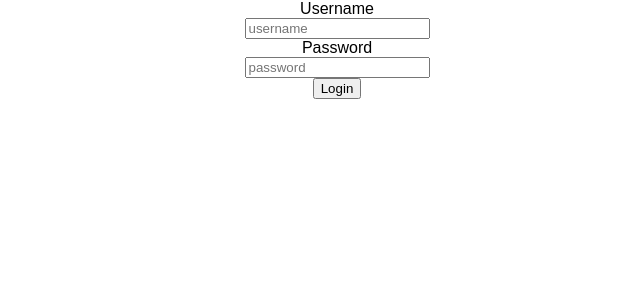
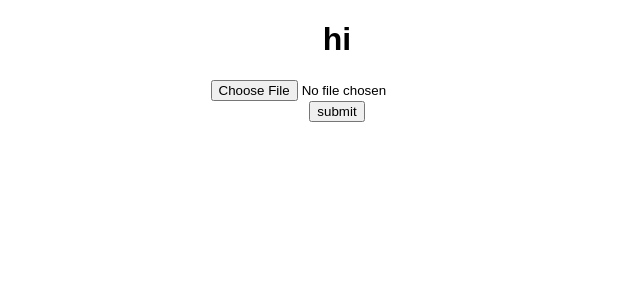
Before and after one commit to lnchapin/GradTracker-frontend, a React (Create React App) app: page /dashboard in a window 1280 px wide. Shown: the top 300 px of the page, without its empty margins (303-943 px from the left). Built offline with nearby package versions, Linux system fonts and the light colour scheme.

Commit message:
dashboard added

```diff
--- a/package.json
+++ b/package.json
@@ -8,6 +8,7 @@
     "react-dom": "^16.0.0",
     "react-file-input": "^0.2.5",
     "react-file-reader": "^1.1.3",
+    "react-router": "^4.2.0",
     "react-router-dom": "^4.2.2",
     "react-scripts": "1.0.14"
   },
--- a/src/App.js
+++ b/src/App.js
@@ -1,20 +1,23 @@
 import React, { Component } from 'react';
-import './App.css';
-import { HashRouter, Switch, Route } from "react-router-dom";
-
+import { BrowserRouter, Route, Switch } from "react-router-dom";
+import "./App.css";
 import Upload from './components/Upload';
-import Login from './components/Login'
+import Login from './components/Login';
+import Dashboard from './components/Dashboard';
 
 class App extends Component {
   render() {
-    return <div className="App">
-        <HashRouter>
+    return (
+      <div className="App">
+        <BrowserRouter>
           <Switch>
             <Route path="/" exact component={Login} />
-            <Route path="/upload_csv" exact component={Upload} />
+            <Route path="/upload" component={Upload} />
+            <Route path="/dashboard" component={Dashboard} />
           </Switch>
-        </HashRouter>
-      </div>;
+        </BrowserRouter>
+      </div>
+    )
   }
 }
 
--- a/src/components/CSVInput.js
+++ /dev/null
@@ -1,35 +0,0 @@
-import React from "react";
-// import ReactFileReader from 'react-file-reader';
-// import FileInput from "react-file-input";
-import Papa from "papaparse";
-
-
-class Upload extends React.Component {
-
-	handleFiles(e) {
-		const csvString = e.target.files[0];
-    console.log(csvString)
-    Papa.parse(csvString, {
-      header: true,
-      complete: function(results) {
-        console.log(results.data, 'papaparse')
-      }
-    })
-  }
-
-
-
-  render() {
-    return <div>
-        <input type="file" accept=".csv" className="csv-upload" onChange={e => this.handleFiles(e)} />
-        {/* <input
-          className="csv-input"
-          type="file"
-          accept=".csv"
-          onChange={(e) => this.handleFiles(e)}
-        /> */}
-      </div>;
-  }
-}
-
-export default Upload;
--- /dev/null
+++ b/src/components/Dashboard.js
@@ -0,0 +1,34 @@
+import React from 'react';
+import Upload from "./Upload";
+
+function AddClass() {
+	return(
+		<div>
+				<Upload />
+		</div>
+	)
+}
+
+function ViewClass() {
+  return (
+		<div>
+			<ul>
+				<li>Loop over data here</li>
+			</ul>
+		</div>
+	)
+}
+
+class Dashboard extends React.Component{
+	render() {
+		return(
+			<div>
+				<h1>hi</h1>
+				<AddClass />
+				{/* <ViewClass /> */}
+			</div>
+		)
+	}
+}
+
+export default Dashboard;
--- a/src/components/Upload.js
+++ b/src/components/Upload.js
@@ -1,26 +1,47 @@
-import React from 'react';
-import CSVInput from "./CSVInput"
-// import ReactFileReader from 'react-file-reader';
+import React from "react";
+import Papa from "papaparse";
+// import CSVInput from "./CSVInput"
+
+function CSVInput() {
+  return (
+    <div>
+      <input
+        type="file"
+        accept=".csv"
+        className="csv-upload"
+        onChange={e => this.handleFiles(e)}
+      />
+    </div>
+  );
+}
 
 class Upload extends React.Component {
+  handleChange(e) {
+    e.preventDefault();
+    console.log(e, "handleChange");
+  }
 
-	handleChange(e) {
-
-		e.preventDefault();
-		console.log(e, 'handleChange')
+  handleFiles(e) {
+    const csvString = e.target.files[0];
+    console.log(csvString);
+    Papa.parse(csvString, {
+      header: true,
+      complete: function(results) {
+        console.log(results.data, "papaparse");
+      },
+    });
   }
 
   render() {
     return (
       <form className="upload-form" method="post">
         <CSVInput />
-				<button
-					className="upload-submit"
-					onClick={(e) => this.handleChange(e)}>
-				submit</button>
+        <button className="upload-submit" onClick={e => this.handleChange(e)}>
+          submit
+        </button>
       </form>
-		)
+    );
   }
 }
 
-export default Upload
+export default Upload;
```
Also changed, not shown: src/components/Nav.js (added, +9 -0 lines), 1 other file (tests, documents, lock files or other folders). Lines whose indentation alone changed are shown as unchanged.
